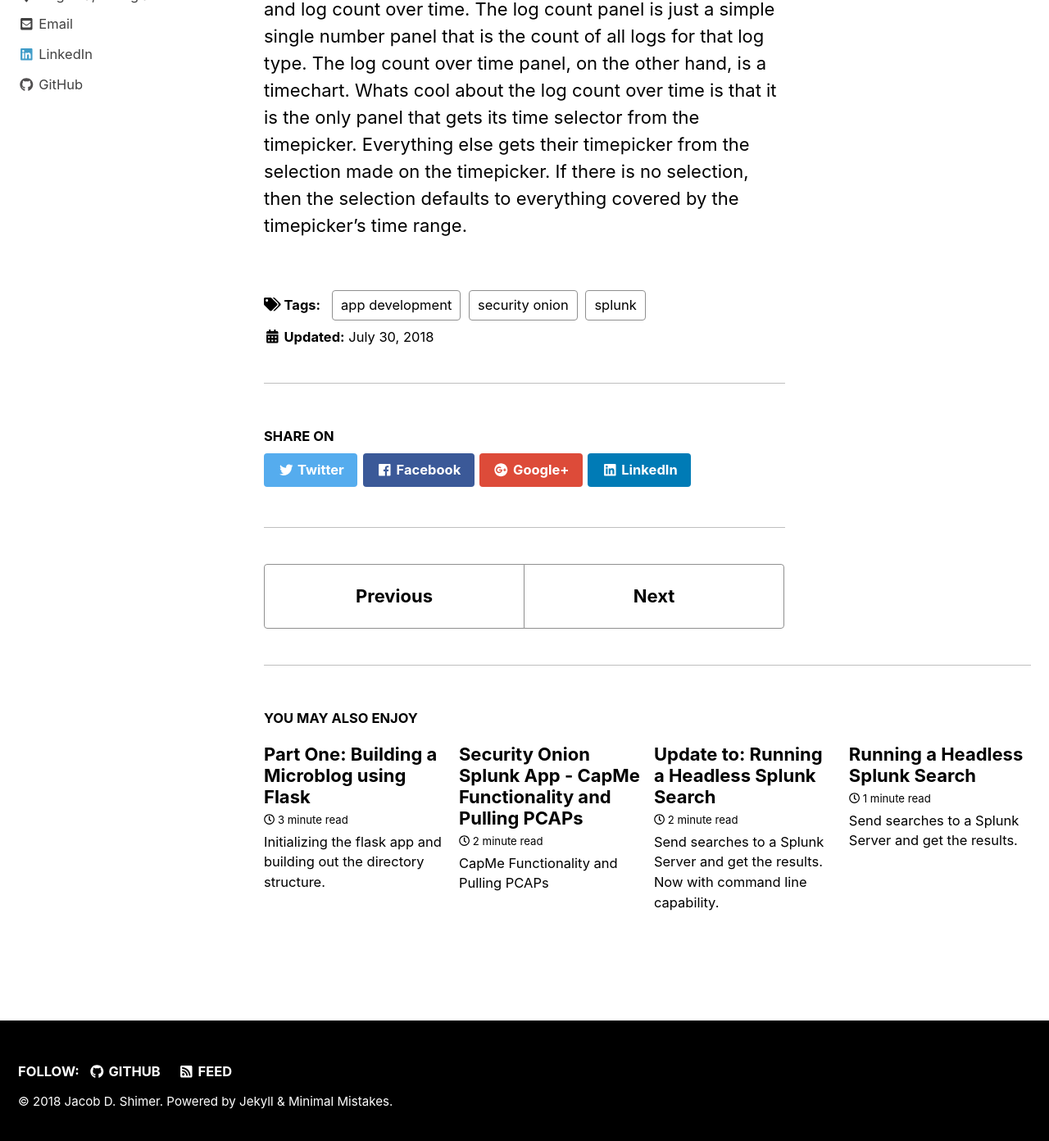
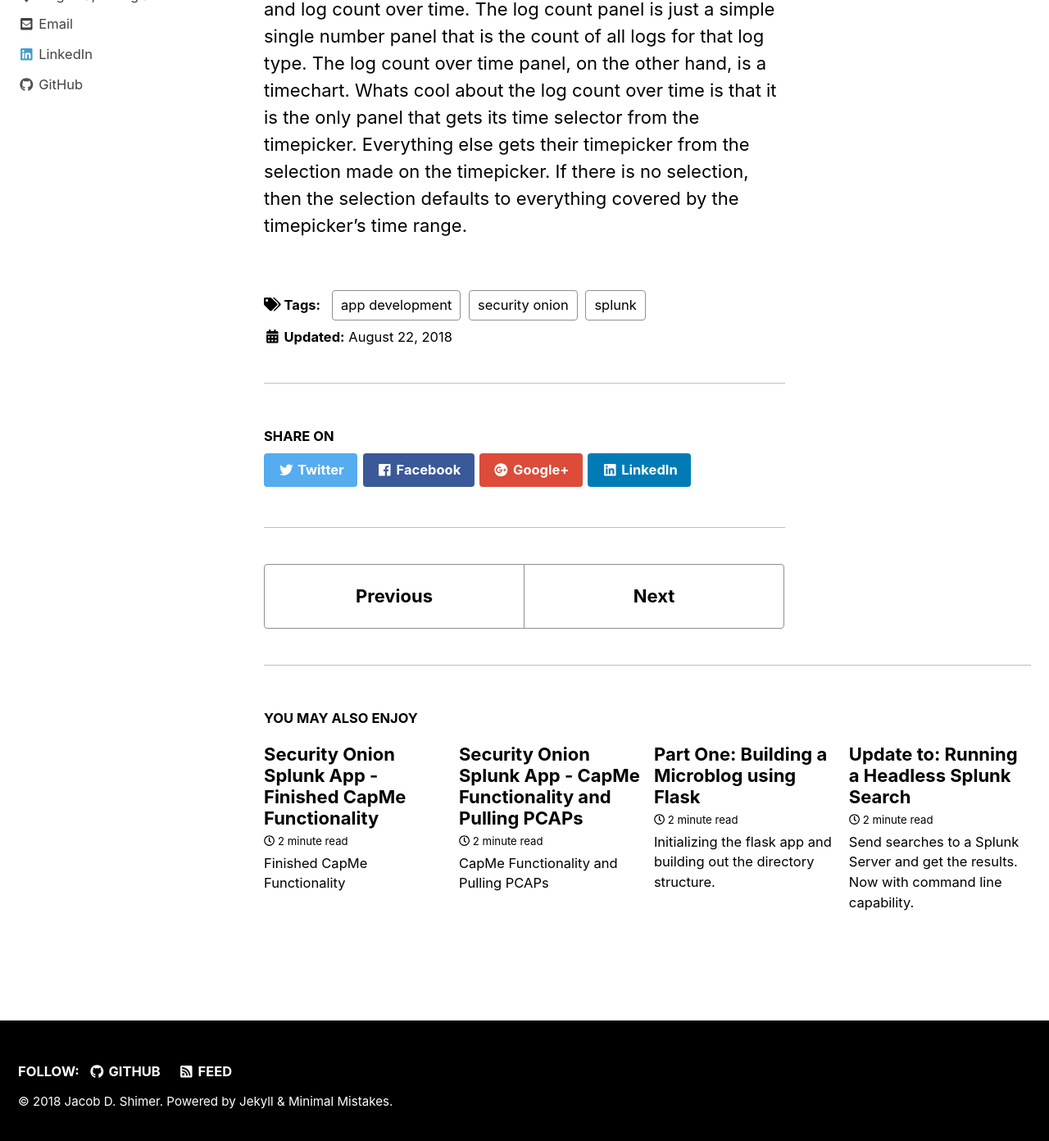
Before and after one commit to jacobdshimer/jacobdshimer.github.io, a Jekyll site: the page built from _posts/2018-08-22-security-onion-app-first-post.md, in a window 1280 px wide and 1400 px high, scrolled down 1995 px. Shown: the top 1392 px of the window at 82% size. Built offline with Jekyll 4.4.1, drawn with Linux system fonts in a browser that asks for light colours; nearby versions of some CDN libraries; some of the changed lines change nothing that is shown.

Commit message:
Added a new post, changed the date in two other posts

```diff
--- a/_posts/2018-08-22-security-onion-app-first-post.md
+++ b/_posts/2018-08-22-security-onion-app-first-post.md
@@ -1,7 +1,7 @@
 ---
 layout: single
 title: "Security Onion Splunk App - First Post"
-date: 2018-07-30
+date: 2018-08-22
 tags: [splunk, security onion, app development]
 excerpt: "Creating the basic skeleton for a Splunk App"
 header:
--- a/_posts/2018-08-31-security-onion-app-capme.md
+++ b/_posts/2018-08-31-security-onion-app-capme.md
@@ -1,9 +1,8 @@
 ---
 layout: single
 title: "Security Onion Splunk App - CapMe Functionality and Pulling PCAPs"
-date: 2018-07-30
+date: 2018-08-31
 tags: [splunk, security onion, app development]
-excerpt: "CapMe Functionality and Pulling PCAPs"
 header:
   overlay_image: "/assets/images/splunk_seconion.png"
   overlay_color: "#000"
--- /dev/null
+++ b/_posts/2018-09-05-security-onion-app-capme-finished.md
@@ -0,0 +1,24 @@
+---
+layout: single
+title: "Security Onion Splunk App - Finished CapMe Functionality"
+date: 2018-09-05
+tags: [splunk, security onion, app development, PHP]
+header:
+  overlay_image: "/assets/images/splunk_seconion.png"
+  overlay_color: "#000"
+  overlay_filter: 0.6
+---
+
+# Finished CapMe Functionality
+
+I have finished building out the CapMe functionality.  It only took me all weekend to analyze and convert the original elastic.php, elastic.js, and callback-elastic.php to Splunk specific files.  I copied these three files, replacing elastic with Splunk of course, and gutted them, keeping the bones of the files.
+
+One problem I encountered initially is the ESID field.  The ESID field is an ELK specific field that points to a specific ELK document.  Splunk doesn't actually have an ID for individual events, though they do have two internal fields though, \_cd and \_bkt, that are unique(ish) between events.  The \_cd field provides an address for an event within the index and \_bkt field contains the ID of the bucket that an event is stored in.  I created a calculated field that concatenates these two fields together before MD5 hashing them. I aptly called this new field the SPID, for Splunk ID.
+
+Next problem I encountered was sending searches to the Splunk REST API.  In order to do this, the user sending the searches need to authenticate with Splunk.  To combat this, I used the PHP auth package to get the username and password that is authenticated with the Security Onion Web App.  I then created a user in Splunk with this same credentials.  In the future I might use Security Onion to handle logging onto Splunk, but that is for a future date.
+
+Next I went line by line, copying and pasting code from callback-elastic.php and interpreting what was being accomplished in that block of code.  This was a little difficult seeing as I've never programmed in PHP before. To help out, I created a test.php with some HTML, echoing out the output of whatever code I copied.  I had to create five functions that deal specifically with Splunk.  The first is the authentication function, that handles sending the username and password to Splunk and returning a Session Key.  The next one that I created handled creating the initial Splunk search.  This search looks for the SPID and returns a table of all possible fields.  For efficiency, I might change this search to return less data.  This search looks back thirty days, to ensure that users are able to find the data they are looking for.  I chose thirty days because this is how long sguild is configured to keep data.  I then created a more specific search function that is purely looking for the connection UID's for the specific connection in the conn.log.
+
+The next two functions go together, the first checks if the search job is done.  I did this by putting my CURL command within a do while loop, waiting for the isDone field to turn true.  If isDone field is true and isFailed is true, it returns the error back to the main program.  If not, it returns the fact that it is finished to the main program.  The next function gets the results from Splunk and returning just the results back to the main program.
+
+The rest of the code just replaces Elastic specific code with Splunk code.  One other difference is that Elastic sends the date back in "Y-m-d H:M:S" format while I'm sending the time back in epoch time.  Where they first convert their timestamps to epoch time, I leave mine alone and where they format their timestamp, I convert and format in one line. Unfortunately I can not publish the code on GitHub yet, but once I do, I will provide a link down below.
```
